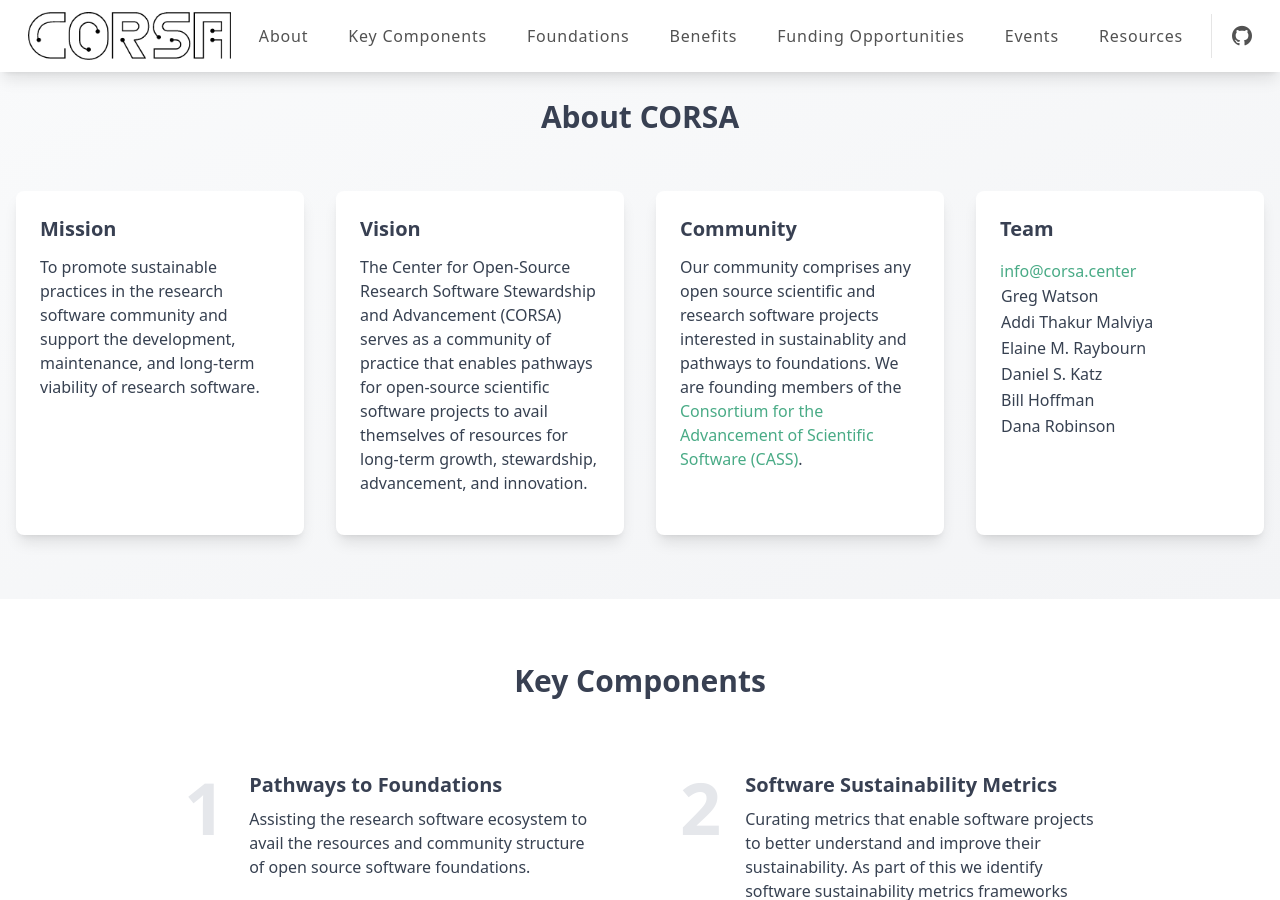
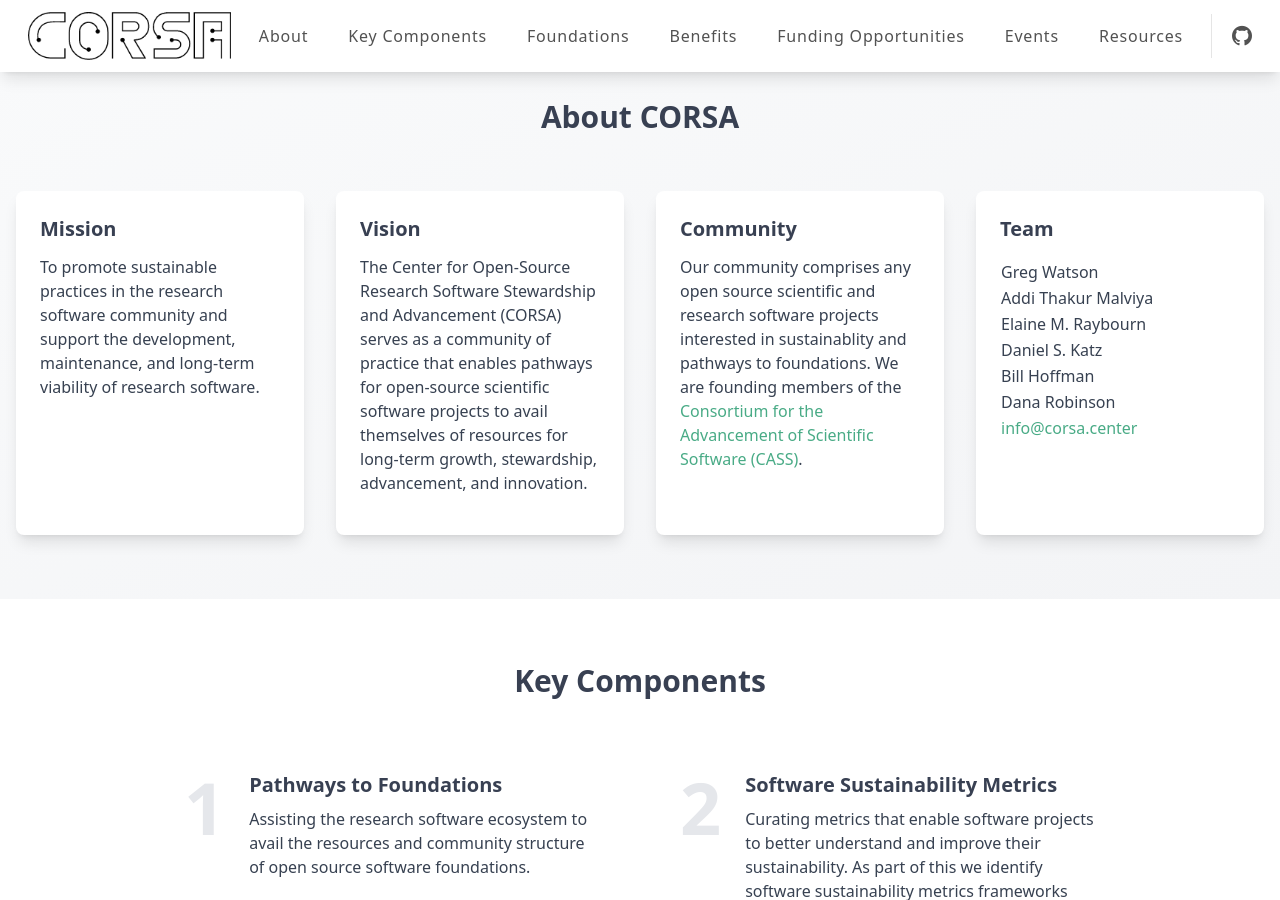
Before and after one commit to corsa-center/corsa-center.github.io, a Jekyll site: the page built from docs/index.html, in a window 1280 px wide and 900 px high, scrolled down 507 px. Built offline with Jekyll 4.4.1, drawn with Linux system fonts in a browser that asks for light colours; nearby versions of some CDN libraries; part of the change alters nothing that is shown.

```diff
--- a/docs/index.html
+++ b/docs/index.html
@@ -21,7 +21,7 @@ about_items:
   - title: Community
     content: Our community comprises any open source scientific and research software projects interested in sustainablity and pathways to foundations. We are founding members of the <a href="https://cass.community">Consortium for the Advancement of Scientific Software (CASS)</a>.
   - title: Team
-    content: <table><tbody><tr><td>Greg Watson</td></tr><tr><td>Addi Thakur Malviya</td></tr><tr><td>Elaine M. Raybourn</td></tr><tr><td>Daniel S. Katz</td></tr><tr><td>Bill Hoffman</td></tr><tr><td>Dana Robinson</td></tr><tr/><tr><a href="mailto:info@corsa.center">info@corsa.center</a></tr></tr></tbody></table>
+    content: <table><tbody><tr><td>Greg Watson</td></tr><tr><td>Addi Thakur Malviya</td></tr><tr><td>Elaine M. Raybourn</td></tr><tr><td>Daniel S. Katz</td></tr><tr><td>Bill Hoffman</td></tr><tr><td>Dana Robinson</td></tr><tr/><tr><td><a href="mailto:info@corsa.center">info@corsa.center</a></td></tr></tbody></table>
 
 # KEY COMPONENTS SECTION
 keycomp_heading: Key Components
```
